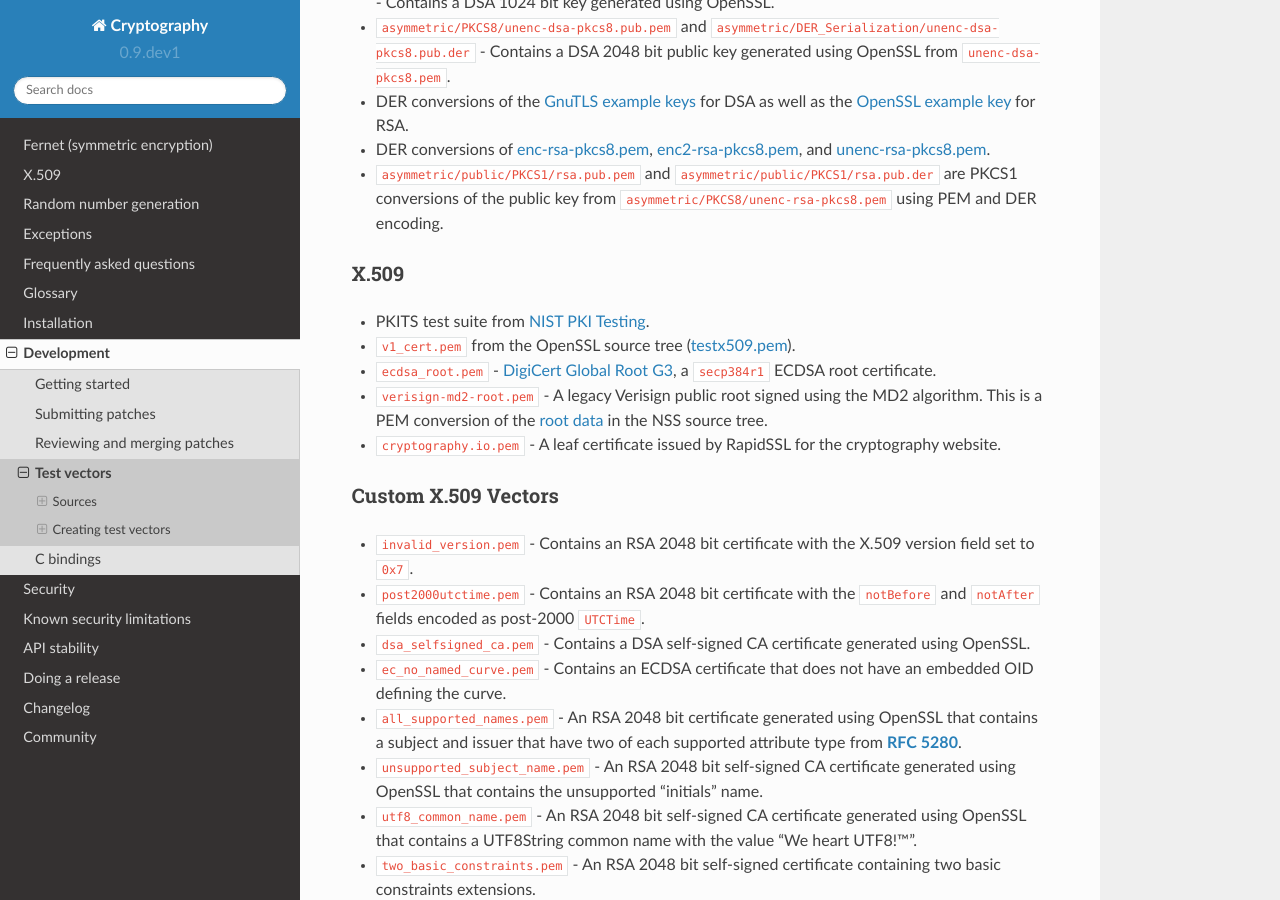
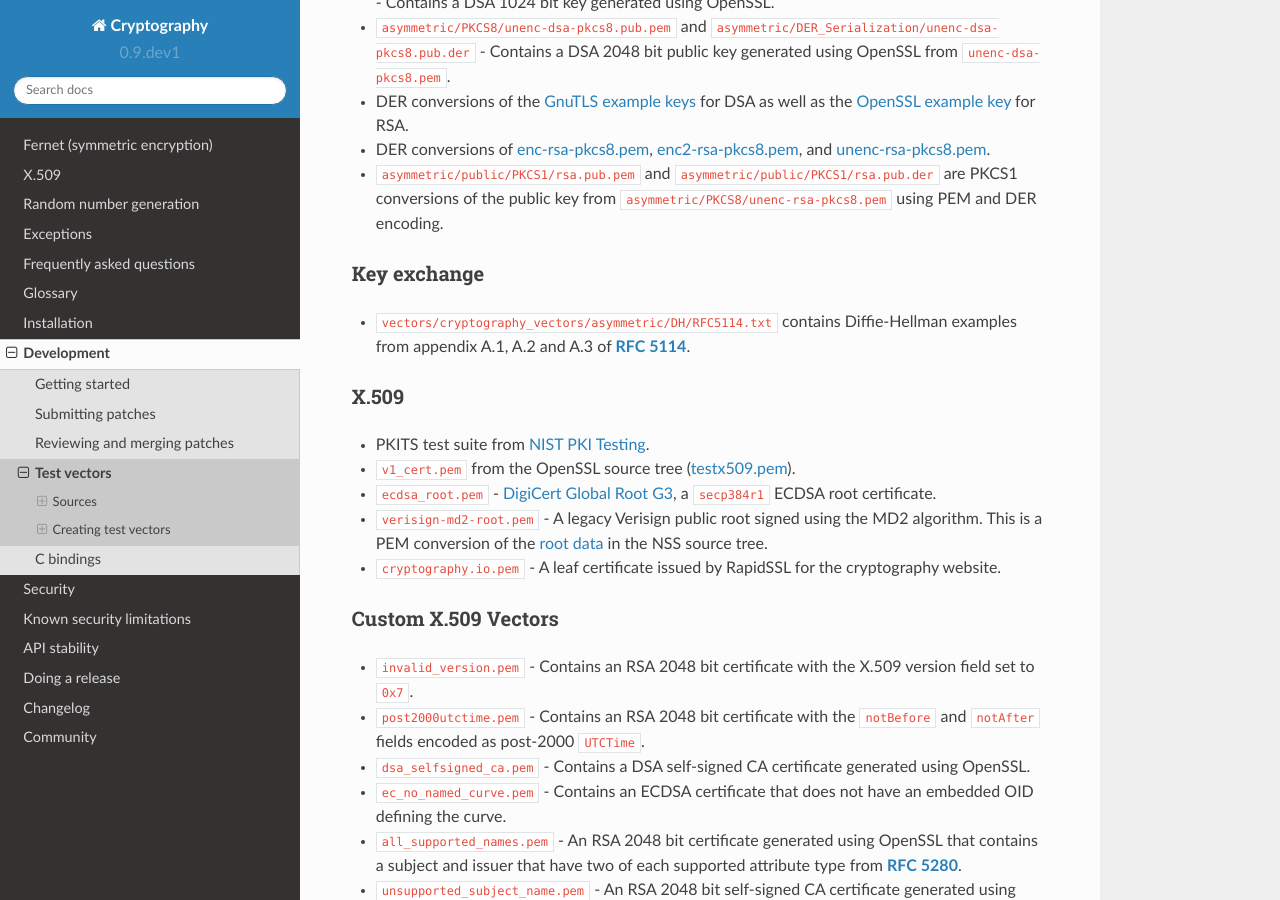
Before and after one commit to WebKing0121/cryptography, a Sphinx documentation site: the page built from docs/development/test-vectors.rst, in a window 1280 px wide and 900 px high, scrolled down 1475 px. Built offline with Sphinx 7.4.7 and the Read the Docs theme 2.0.0, drawn with Linux system fonts in a browser that asks for light colours; pages that are not in the unit, such as notebooks, are missing from menus.

Commit message:
DH examples from https://tools.ietf.org/rfc/rfc5114.txt
A.{4,5,6,7,8} are omitted as they are ECDH examples.

These are converted to the NIST KASVS format for easier loading.

```diff
--- a/docs/development/test-vectors.rst
+++ b/docs/development/test-vectors.rst
@@ -77,6 +77,12 @@ Custom Asymmetric Vectors
 * ``asymmetric/public/PKCS1/rsa.pub.pem`` and
   ``asymmetric/public/PKCS1/rsa.pub.der`` are PKCS1 conversions of the public
   key from ``asymmetric/PKCS8/unenc-rsa-pkcs8.pem`` using PEM and DER encoding.
+
+Key exchange
+~~~~~~~~~~~~
+
+* ``vectors/cryptography_vectors/asymmetric/DH/RFC5114.txt`` contains
+  Diffie-Hellman examples from appendix A.1, A.2 and A.3 of :rfc:`5114`.
 
 X.509
 ~~~~~
```
Also changed, not shown: 1 other file.
